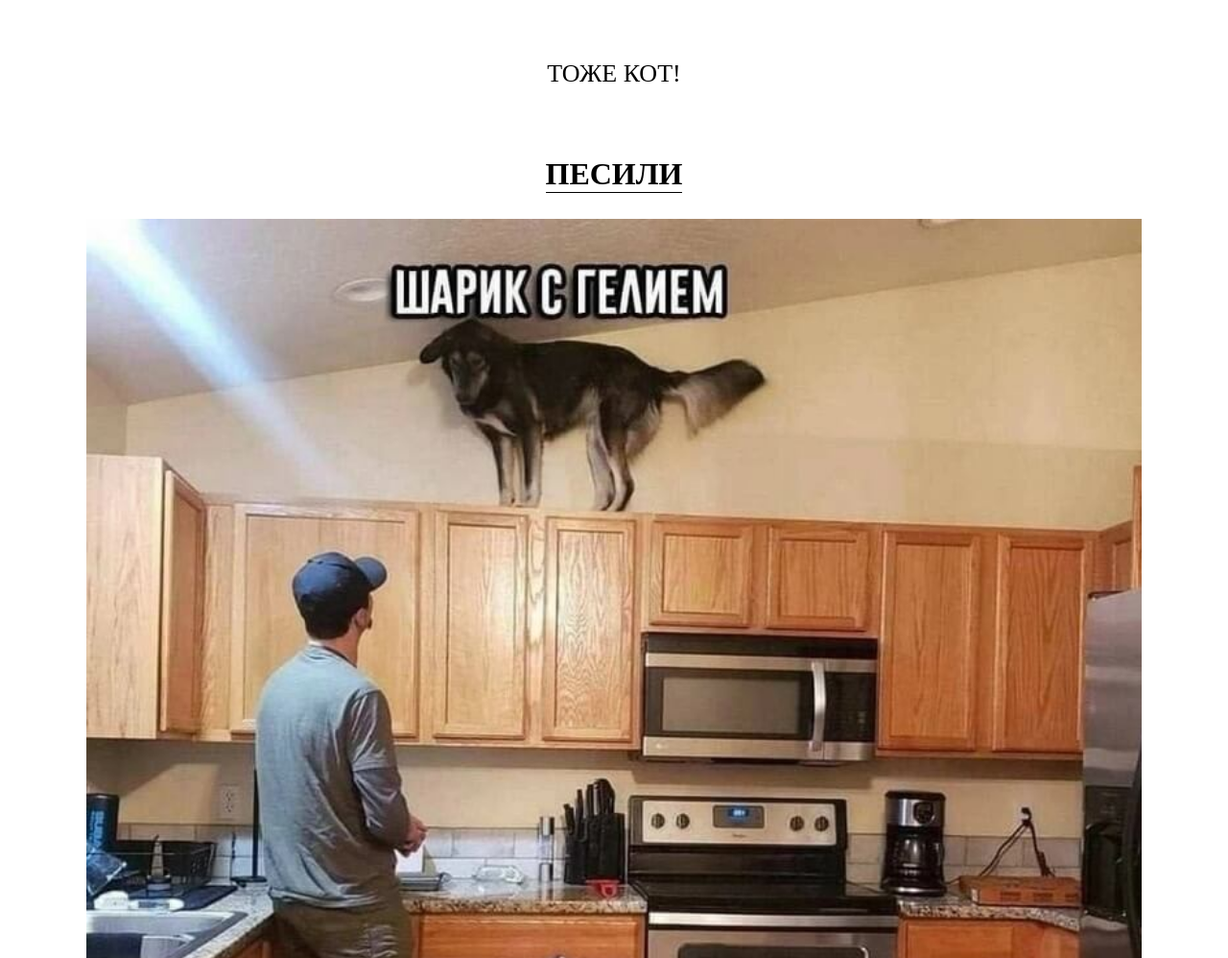
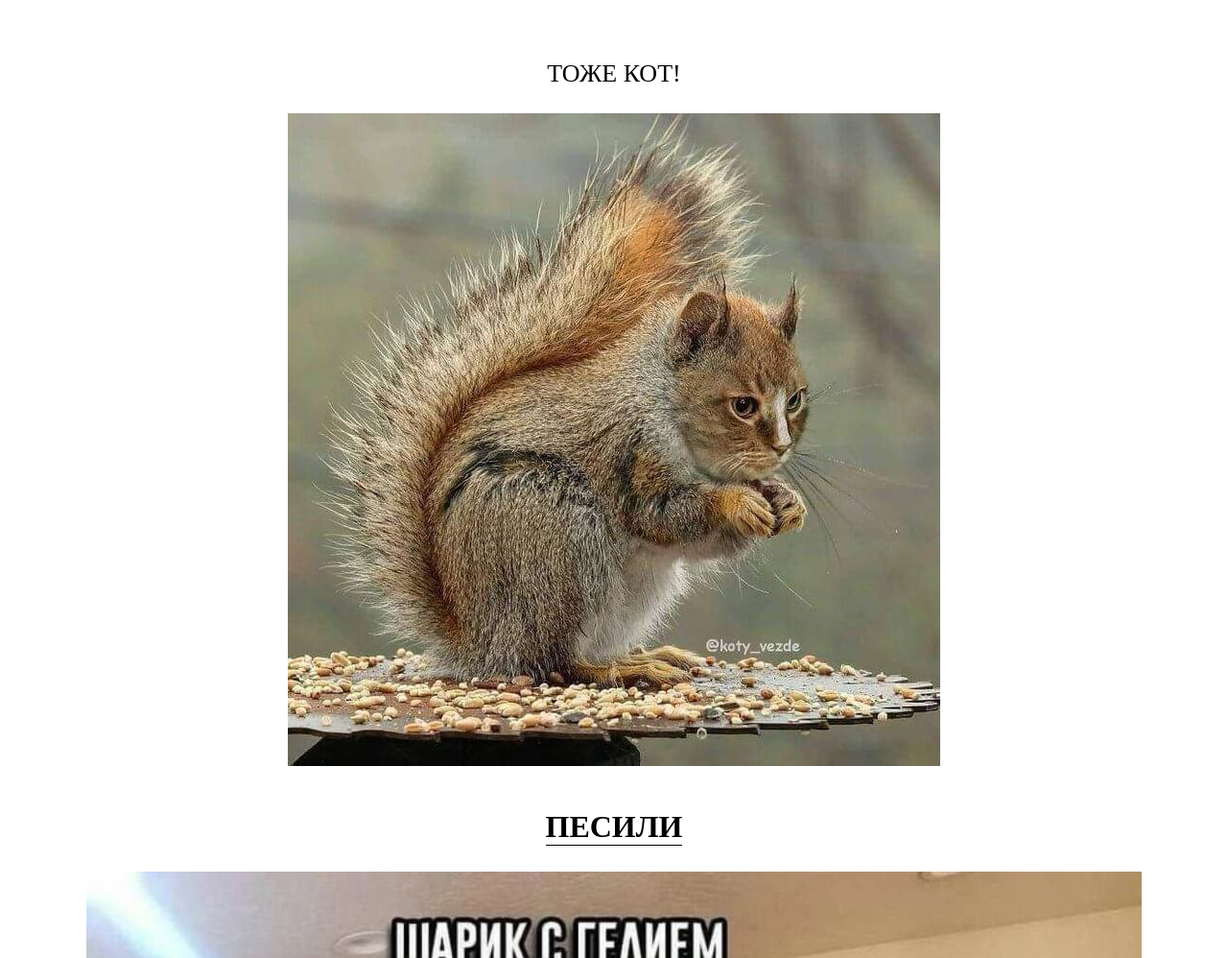
Before and after one commit to iJustified/mems, a plain HTML site: page index.html in a window 1280 px wide. Shown: the part 5680-6678 px from the top of the page at 96% size. Drawn offline with Linux system fonts and the light colour scheme; the site is published under a folder, as on GitHub Pages, so addresses that start at the root find nothing.

Commit message:
Update index.html

```diff
--- a/index.html
+++ b/index.html
@@ -20,7 +20,7 @@
          </div>
          <div>
             <p class="cats_title-2">Тоже кот!</p>
-            <img src="/img/котэ-белка-живность-фотожаба-7176105.jpeg" alt="" class="cats__img">
+            <img src="img/котэ-белка-живность-фотожаба-7176105.jpeg" alt="" class="cats__img">
          </div>
       </div>
       <div class="dogs flex">
```
